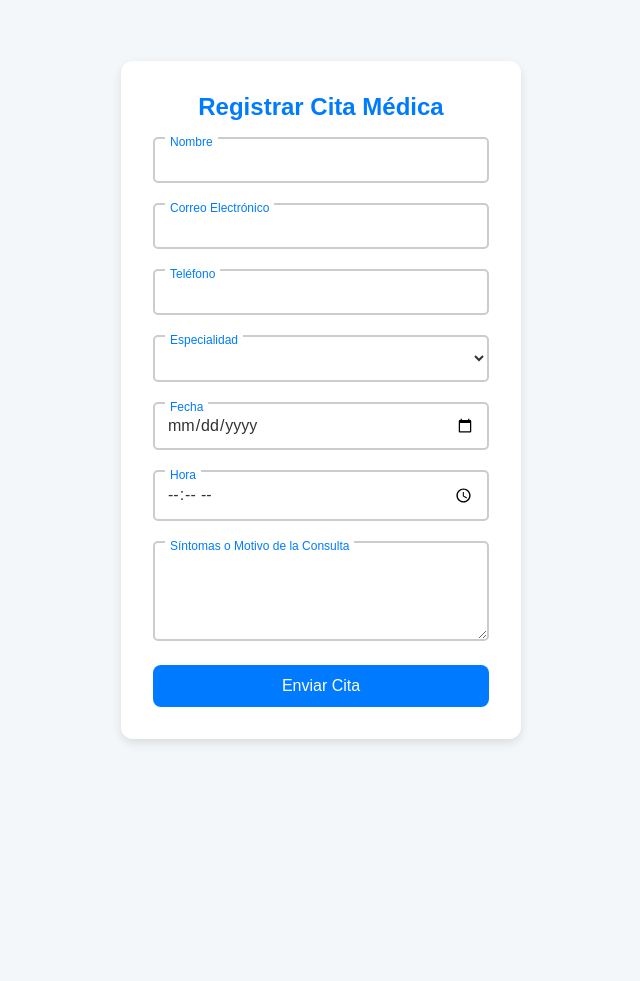
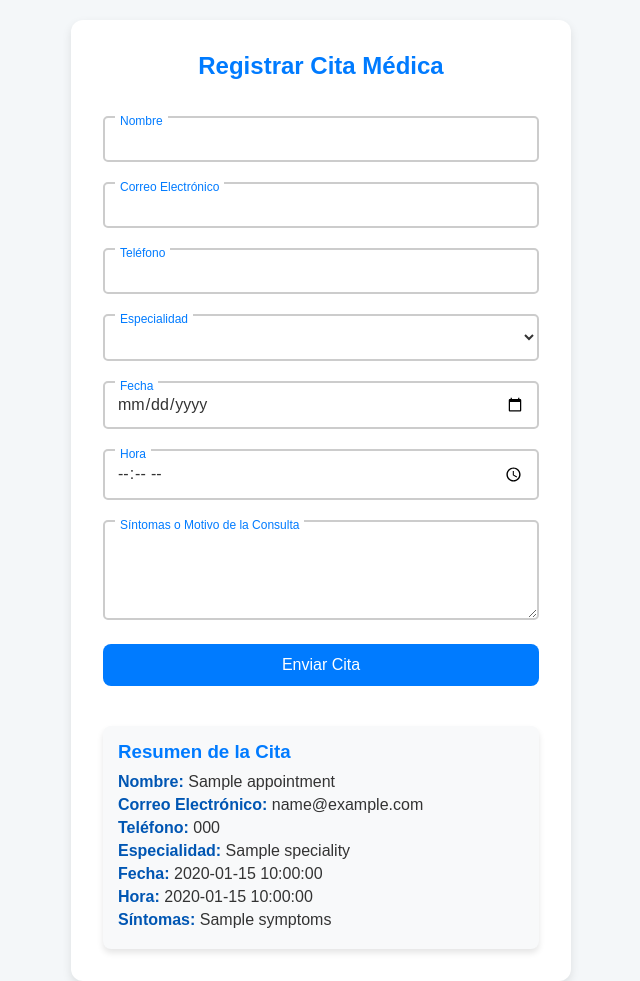
Before and after one commit to kevinmoh2o/fs_flak_sesion11, a Flask app: template templates/appointments-register.html in a window 1280 px wide. Shown: the whole page, without its empty margins (319-959 px from the left). Before the commit the page ends 743 px from the top, so only its background shows below. Run offline with Flask 3, Linux system fonts and the light colour scheme; the template is opened without the code that fills it: most values are stand-ins (such as "Sample title", 1, 10 or a date in 2020).

Commit message:
tarea final

```diff
--- a/app.py
+++ b/app.py
@@ -8,29 +8,45 @@ app = Flask(__name__)
 def index():
     return render_template('index.html',resultado = None)
 
-@app.route('/view_register_appointment', methods=['GET', 'POST'])
+
+@app.route('/view_register_appointment', methods=['GET'])
 def viewRegistering():
-    if request.method == 'POST':
-        try:
-            name = request.form["name"]
-            specialty = request.form["specialty"]
-            date = request.form["date"]
-            time = request.form["time"]
+    return render_template('appointments-register.html', specialties=MedicalSpecialties.get_specialties(),message=None, appointment=None)
 
-            message = "Cita registrada correctamente"
-            appointment_data = {
-                "name": name,
-                "specialty": specialty,
-                "date": date,
-                "time": time
-            }
-        except:
-            message = "Error al registrar la cita"
-            appointment_data = None
 
+
+@app.route('/register', methods=['POST'])
+def makeRegisterEfective():
+    try:
+        print(request.form["name"])  # Verifica si Flask recibe datos
+        name = request.form["name"]
+        phone = request.form["phone"]
+        email = request.form["email"]
+        speciality = request.form["speciality"]
+        date = request.form["date"]
+        time = request.form["time"]
+        symptoms = request.form["symptoms"]
+
+        message = "Cita registrada correctamente"
+        appointment_data = {
+            "name": name,
+            "phone": phone,
+            "email": email,
+            "speciality": speciality,
+            "date": date,
+            "time": time,
+            "symptoms": symptoms
+        }
         return render_template('appointments-register.html', specialties=MedicalSpecialties.get_specialties(), message=message, appointment=appointment_data)
 
-    return render_template('appointments-register.html', specialties=MedicalSpecialties.get_specialties())
+    except Exception as e:
+        print(f"Error: {e}")  # Imprime el error en la consola para depuración
+        message = "Error al registrar la cita"
+        return render_template('appointments-register.html', specialties=MedicalSpecialties.get_specialties(), message=message)
+
+
+
+
 
 
 @app.route('/calcular', methods=['POST'])
--- a/static/register.css
+++ b/static/register.css
@@ -8,20 +8,27 @@
 body {
     display: flex;
     justify-content: center;
-    align-items: center;
-    height: 100vh;
+    align-items: flex-start;
+    min-height: 100vh;
+    padding-top: 20px;
     background-color: #f4f7f9;
+    overflow-y: auto;
 }
 
+
 .main-container {
+    display: flex;
+    flex-direction: column;
+    gap: 20px;
     background: #ffffff;
     padding: 2rem;
     border-radius: 12px;
     box-shadow: 0px 4px 10px rgba(0, 0, 0, 0.1);
     width: 90%;
-    max-width: 400px;
+    max-width: 500px;
     text-align: center;
 }
+
 
 h2 {
     color: #007bff;
@@ -102,3 +109,29 @@ button {
 button:hover {
     background-color: #0056b3;
 }
+
+
+
+.summary-container {
+    margin-top: 20px;
+    padding: 15px;
+    border-radius: 8px;
+    background-color: #f8f9fa;
+    box-shadow: 0 4px 6px rgba(0, 0, 0, 0.1);
+    text-align: left;
+}
+
+.summary-container h3 {
+    color: #007bff;
+    margin-bottom: 10px;
+}
+
+.summary-container p {
+    font-size: 16px;
+    color: #333;
+    margin: 5px 0;
+}
+
+.summary-container p strong {
+    color: #0056b3;
+}
--- a/static/style.css
+++ b/static/style.css
@@ -94,14 +94,12 @@ button:active {
 }
 
 
-/* Animación de brillo sutil en los botones */
 @keyframes glow {
     0% { box-shadow: 0 0 5px rgba(0, 123, 255, 0.2); }
     50% { box-shadow: 0 0 15px rgba(0, 123, 255, 0.4); }
     100% { box-shadow: 0 0 5px rgba(0, 123, 255, 0.2); }
 }
 
-/* Estilo base de los botones */
 button {
     flex: 1;
     background-color: #007bff;
@@ -116,7 +114,6 @@ button {
     overflow: hidden;
 }
 
-/* Brillo suave cuando se pasa el mouse */
 button:hover {
     background-color: #0056b3;
     animation: glow 0.8s infinite alternate;
--- a/templates/appointments-register.html
+++ b/templates/appointments-register.html
@@ -1,5 +1,6 @@
 <!DOCTYPE html>
 <html lang="en">
+
 <head>
     <meta charset="UTF-8">
     <meta name="viewport" content="width=device-width, initial-scale=1.0">
@@ -10,7 +11,7 @@
 <body>
     <div class="main-container">
         <h2>Registrar Cita Médica</h2>
-        <form action="/view_register_appointment" method="POST">
+        <form action="/register" method="POST">
 
 
             <div class="input-group">
@@ -32,7 +33,7 @@
                 <select name="speciality" id="speciality" required>
                     <option value="" disabled selected></option>
                     {% for key, value in specialties.items() %}
-                        <option value="{{ key }}">{{ value }}</option>
+                    <option value="{{ key }}">{{ value }}</option>
                     {% endfor %}
                 </select>
                 <label for="speciality">Especialidad</label>
@@ -56,6 +57,21 @@
 
             <button type="submit">Enviar Cita</button>
         </form>
+        {% if appointment is not none %}
+        <div class="summary-container">
+            <h3>Resumen de la Cita</h3>
+            <p><strong>Nombre:</strong> {{ appointment.name }}</p>
+            <p><strong>Correo Electrónico:</strong> {{ appointment.email }}</p>
+            <p><strong>Teléfono:</strong> {{ appointment.phone }}</p>
+            <p><strong>Especialidad:</strong> {{ appointment.speciality }}</p>
+            <p><strong>Fecha:</strong> {{ appointment.date }}</p>
+            <p><strong>Hora:</strong> {{ appointment.time }}</p>
+            <p><strong>Síntomas:</strong> {{ appointment.symptoms }}</p>
+        </div>
+        {% endif %}
+
+
     </div>
 </body>
+
 </html>
```
